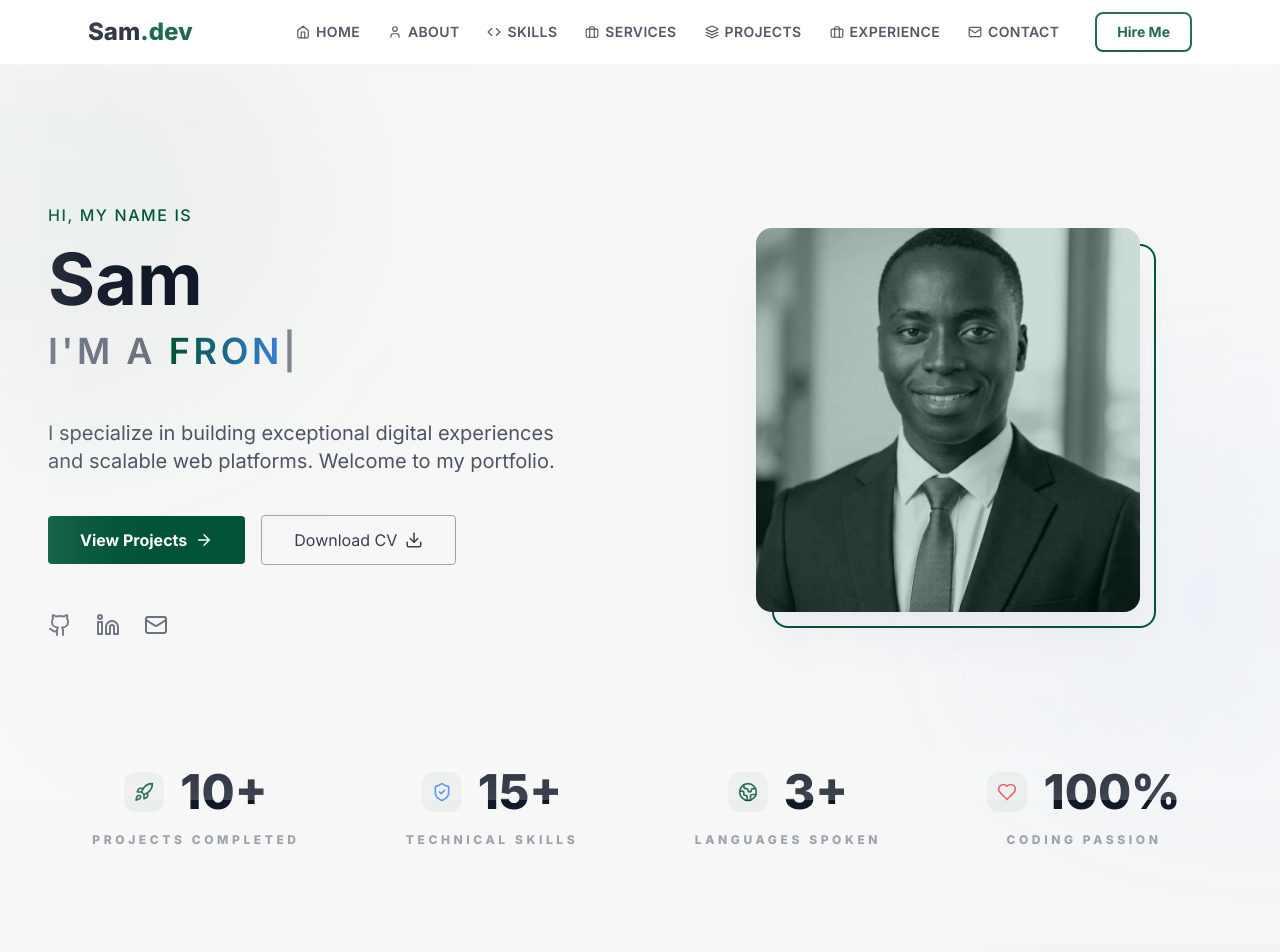
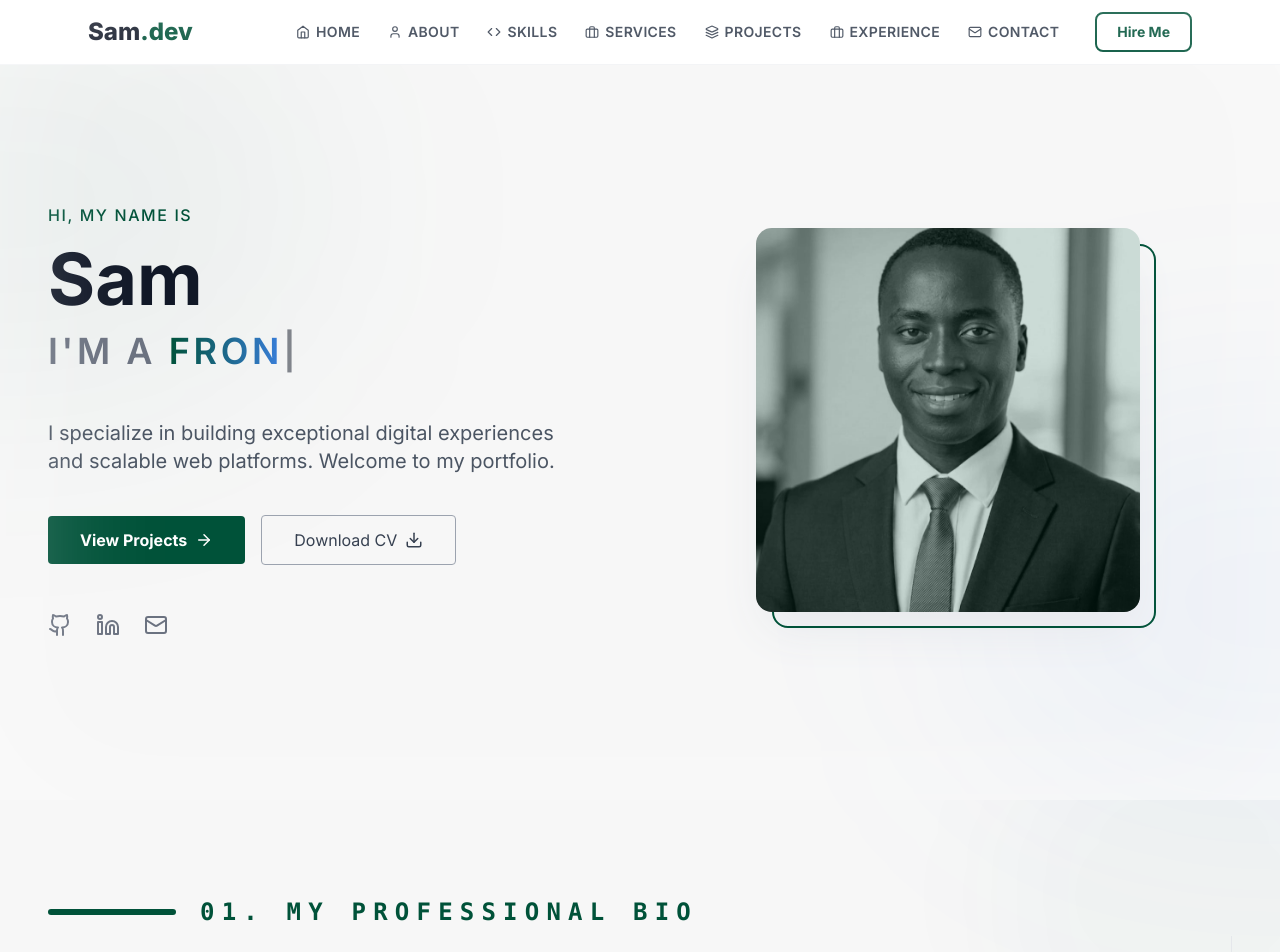
Before and after one commit to Samlite250/Samportfolio, a React (Vite) app: page / in a window 1280 px wide. Shown: the top 952 px of the page. Built offline with nearby package versions, Linux system fonts and the light colour scheme.

Commit message:
feat: remove Stats section to simplify design

```diff
--- a/src/App.jsx
+++ b/src/App.jsx
@@ -1,7 +1,6 @@
 import React from 'react';
 import Navbar from './components/Navbar';
 import Hero from './components/Hero';
-import Stats from './components/Stats';
 import About from './components/About';
 import Skills from './components/Skills';
 import Services from './components/Services';
@@ -25,7 +24,6 @@ function App() {
         <Navbar />
         <main className="flex-grow">
           <Hero />
-          <Stats />
           <About />
           <Skills />
           <Services />
```
